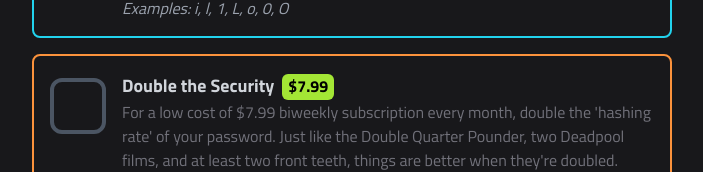
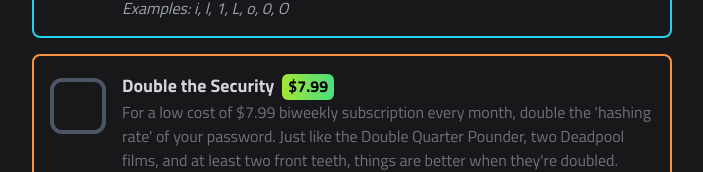
Before and after one commit to kndshein/ASSPG, a React (Create React App) app: page / in a window 1280 px wide. Shown: the part 743-915 px from the top of the page, without its empty margins (288-991 px from the left). Built offline with nearby package versions, Linux system fonts and the light colour scheme.

Commit message:
Make the price tag a gradient

```diff
--- a/src/components/Checkbox.jsx
+++ b/src/components/Checkbox.jsx
@@ -78,7 +78,7 @@
         >
           <span className="mr-2">{desc}</span>
           {price && (
-            <span className="inline-block bg-lime-400 px-1.5 pb-0.5 rounded-md text-black text-base">
+            <span className="inline-block px-1.5 pb-0.5 rounded-md text-black text-base bg-gradient-to-r from-lime-400 to-green-400">
               {price}
             </span>
           )}
--- a/src/index.css
+++ b/src/index.css
@@ -21,7 +21,7 @@
 
 body {
   margin: 0;
-  margin-bottom: 100px;
+  margin-bottom: 75px;
   font-family: -apple-system, BlinkMacSystemFont, 'Segoe UI', 'Roboto', 'Oxygen',
     'Ubuntu', 'Cantarell', 'Fira Sans', 'Droid Sans', 'Helvetica Neue',
     sans-serif;
```
